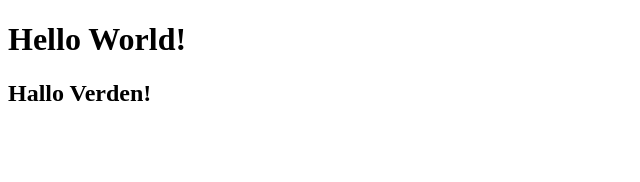
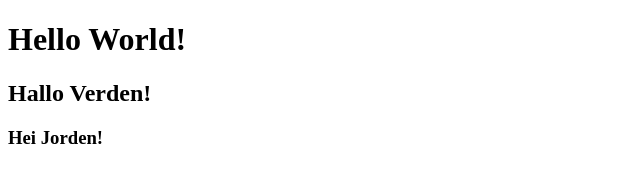
Before and after one commit to olindkri/Express-test, a plain HTML site: page index.html in a window 1280 px wide. Shown: the whole page, without its empty margins (0-640 px from the left). Drawn offline with Linux system fonts and the light colour scheme.

Commit message:
Update index.html

```diff
--- a/index.html
+++ b/index.html
@@ -8,6 +8,7 @@
 <body>
     <h1>Hello World!</h1>
     <h2>Hallo Verden!</h2>
+    <h3>Hei Jorden!</h3>
 
 </body>
 </html>
```
